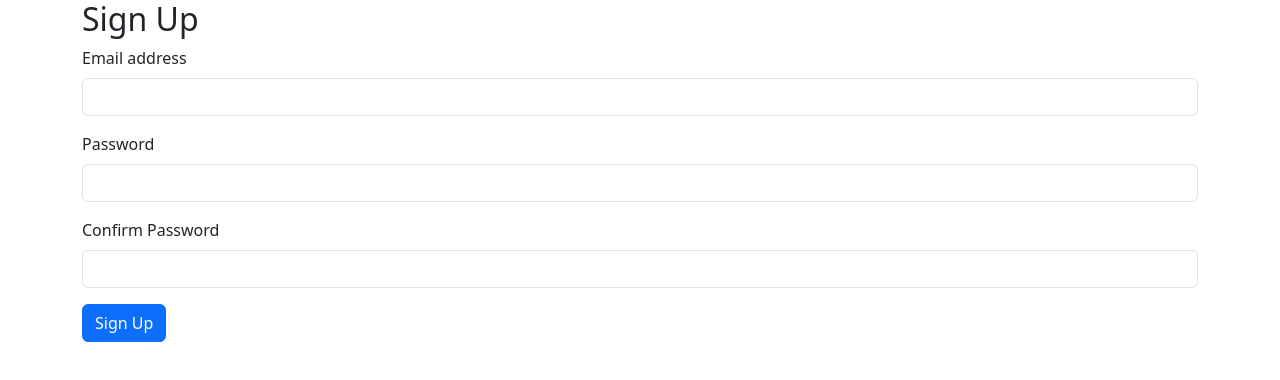
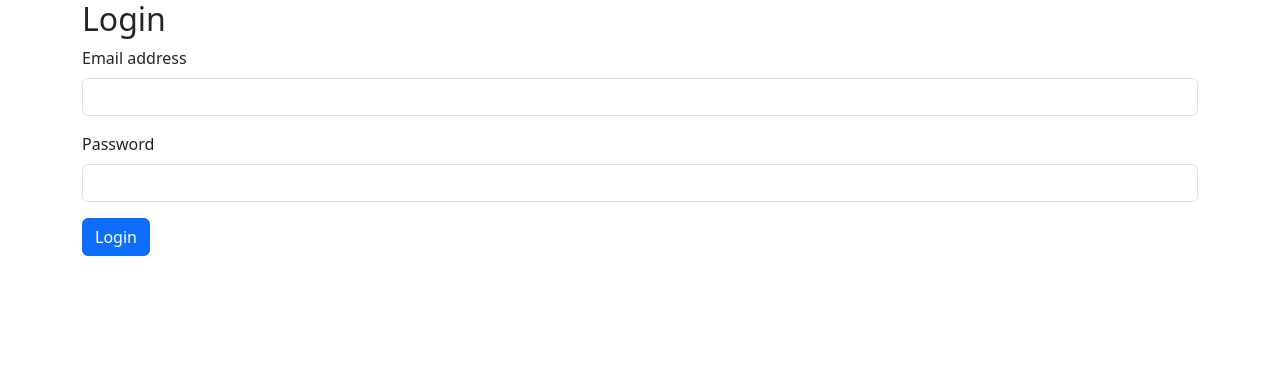
Before and after one commit to shoeb7558/Mail_Box_Client, a React (Vite) app: page /login in a window 1280 px wide. Shown: the top 380 px of the page. Built offline with nearby package versions, Linux system fonts and the light colour scheme.

Commit message:
login form updated

```diff
--- a/src/App.jsx
+++ b/src/App.jsx
@@ -1,12 +1,18 @@
-import React from 'react'
-import Signup from './Authentication/SignUp'
+// App.js
+import React from 'react';
+import { BrowserRouter as Router, Route, Routes } from 'react-router-dom';
+import SignUpForm from './Authentication/SignUp';
+import LoginForm from './Authentication/Login';
 
 function App() {
   return (
-    <div>
-      <Signup/>
-    </div>
-  )
+    <Router>
+      <Routes>
+        <Route path="/" element={<SignUpForm />} />
+        <Route path="/login" element={<LoginForm />} />
+      </Routes>
+    </Router>
+  );
 }
 
-export default App
+export default App;
--- /dev/null
+++ b/src/Authentication/Login.jsx
@@ -0,0 +1,51 @@
+import React, { useState } from 'react';
+
+const LoginForm = () => {
+  const [email, setEmail] = useState('');
+  const [password, setPassword] = useState('');
+
+  const handleLogin = (e) => {
+    e.preventDefault();
+    // Add your login logic here
+    console.log('Logging in...');
+  };
+
+  return (
+    <div className="container">
+      <h2>Login</h2>
+      <form onSubmit={handleLogin}>
+        <div className="mb-3">
+          <label htmlFor="email" className="form-label">
+            Email address
+          </label>
+          <input
+            type="email"
+            className="form-control"
+            id="email"
+            value={email}
+            onChange={(e) => setEmail(e.target.value)}
+            required
+          />
+        </div>
+        <div className="mb-3">
+          <label htmlFor="password" className="form-label">
+            Password
+          </label>
+          <input
+            type="password"
+            className="form-control"
+            id="password"
+            value={password}
+            onChange={(e) => setPassword(e.target.value)}
+            required
+          />
+        </div>
+        <button type="submit" className="btn btn-primary">
+          Login
+        </button>
+      </form>
+    </div>
+  );
+};
+
+export default LoginForm;
--- a/src/Authentication/SignUp.jsx
+++ b/src/Authentication/SignUp.jsx
@@ -1,11 +1,13 @@
 import React, { useState } from 'react';
+import { Link, useNavigate } from 'react-router-dom';
 
 const SignUpForm = () => {
   const [email, setEmail] = useState('');
   const [password, setPassword] = useState('');
   const [confirmPassword, setConfirmPassword] = useState('');
+  const navigate = useNavigate();
 
-  const handleSignUp = (e) => {
+  const handleSignUp = async (e) => {
     e.preventDefault();
 
     // Add your signup logic here
@@ -20,36 +22,36 @@ const SignUpForm = () => {
       return;
     }
 
-      fetch('https://identitytoolkit.googleapis.com/v1/accounts:signUp?key=AIzaSyA1WvV5oP182FlmvtPzPvOhczNk0n0TOaQ',
-      {
+    try {
+      const response = await fetch('https://identitytoolkit.googleapis.com/v1/accounts:signUp?key=AIzaSyA1WvV5oP182FlmvtPzPvOhczNk0n0TOaQ', {
         method: 'POST',
         body: JSON.stringify({
           email: email,
-              password : password,
+          password: password,
           returnSecureToken: true
         }),
         headers: {
           'Content-Type': 'application/json'
         }
+      });
+
+      if (response.ok) {
+        console.log('Successful signup');
+        navigate('/login');
+      } else {
+        const data = await response.json();
+        console.log(data);
+        alert('Signup failed');
       }
-      ).then((res) => {
-          if(res.ok){
-              console.log('successful signin')
-          }else{
-              return res.json().then(data => {
-                  console.log(data)
-                  alert('SignIn Fail')
-              })
+    } catch (error) {
+      console.error('Error:', error);
+      alert('Signup failed');
     }
-      })
 
     setEmail('');
     setPassword('');
     setConfirmPassword('');
-      console.log('Signing up...');
   };
-
-
 
   return (
     <div className="container">
@@ -97,6 +99,7 @@ const SignUpForm = () => {
         <button type="submit" className="btn btn-primary">
           Sign Up
         </button>
+        <Link>already Have account Login</Link>
       </form>
     </div>
   );
```
Lines whose indentation alone changed are shown as unchanged.
